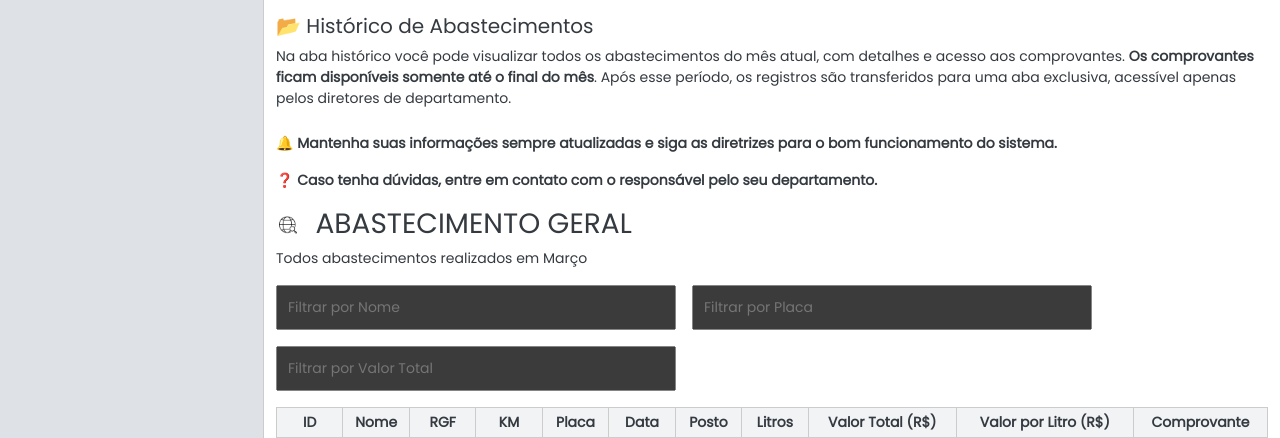
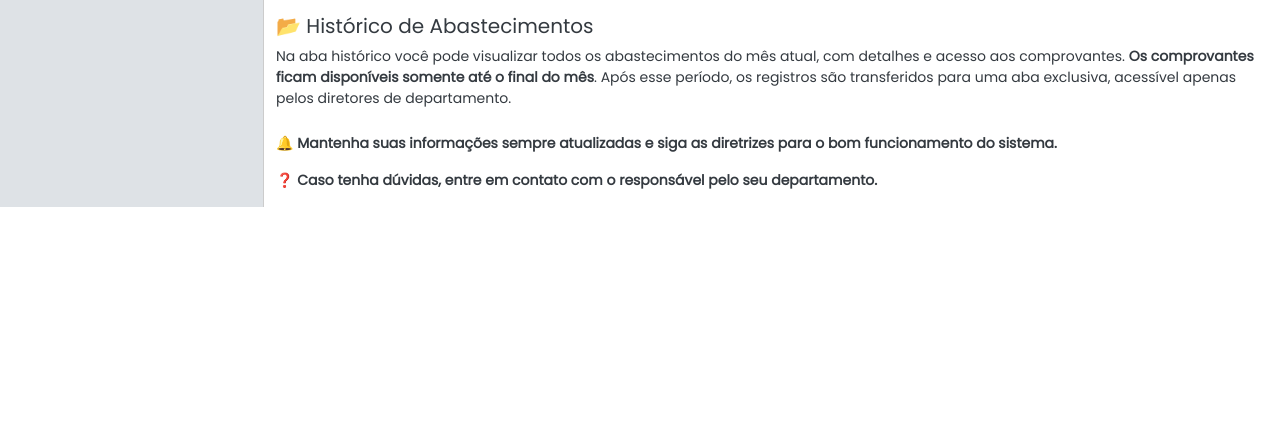
Before and after one commit to raulguiii/abastecimento-rascunho, a Flask app: page /index in a window 1280 px wide. Shown: the part 795-1233 px from the top of the page. After the commit the page ends 1002 px from the top, so only its background shows below. Run offline with Flask 3, Linux system fonts and the light colour scheme; the visitor is signed in with stand-in values (Sample User, id 1); data that the repository does not hold is empty; some libraries are stand-ins or nearby versions.

Commit message:
tudo pronto para hospedar

```diff
--- a/templates/index.html
+++ b/templates/index.html
@@ -290,7 +290,7 @@
 
                     <!-- A B A S T E C I M E N T O      G E R A L  -->
 
-                    <div id="abastecimentoGeral" class="tab-pane fade show active">
+                    <div id="abastecimentoGeral" class="tab-pane fade">
                         <h3>
                             <img src="static/image/visao-geral.png" alt="" style="width: 24px; height: 24px; margin-right: 8px;">
                             ABASTECIMENTO GERAL
```
